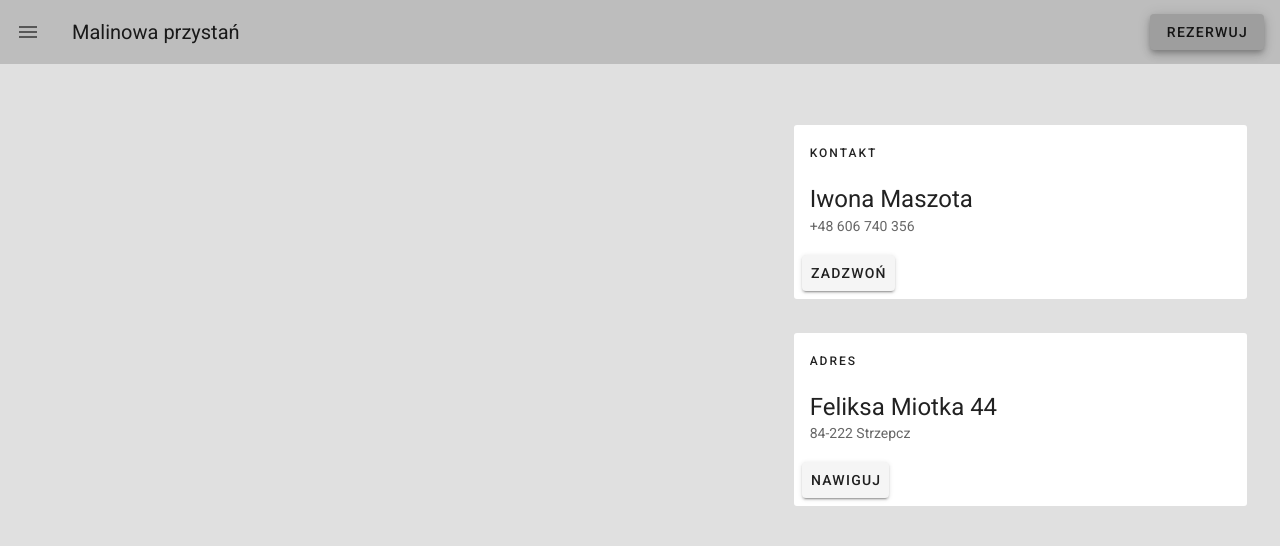
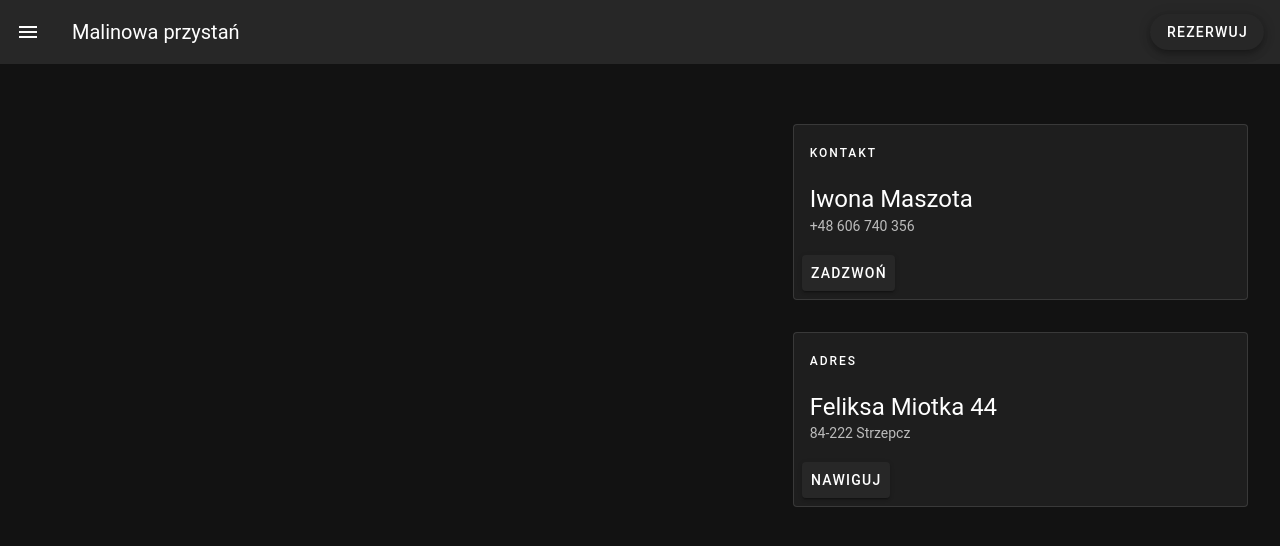
Before and after one commit to scrooch/malina, a Vue app: page /kontakt in a window 1280 px wide. Shown: the top 546 px of the page. Built offline with nearby package versions, Linux system fonts and the light colour scheme.

Commit message:
Add files via upload

```diff
--- a/public/index.html
+++ b/public/index.html
@@ -6,7 +6,7 @@
     <meta name="viewport" content="width=device-width,initial-scale=1.0">
     <link rel="icon" href="<%= BASE_URL %>raspberry.png">
     <title>Malinowa przystań</title>
-    <link rel="stylesheet" href="https://fonts.googleapis.com/css?family=Roboto:100,300,400,500,700,900">
+    <link href="https://fonts.googleapis.com/css?family=Fira+Sans:700|Merriweather&display=swap" rel="stylesheet">
     <link rel="stylesheet" href="https://cdn.jsdelivr.net/npm/@mdi/font@latest/css/materialdesignicons.min.css">
   </head>
   <body>
--- a/src/App.vue
+++ b/src/App.vue
@@ -1,31 +1,23 @@
 <template>
   <v-app id="inspire">
-    <v-app-bar app class="grey lighten-1" flat>
+    <v-app-bar app flat>
       <v-app-bar-nav-icon @click="drawer = !drawer"></v-app-bar-nav-icon>
       <v-toolbar-title>Malinowa przystań</v-toolbar-title>
       <v-spacer></v-spacer>
-      <v-btn class="grey" elevation="5" shaped @click.stop="dialog = true">
+      <v-btn elevation="5" text rounded @click.stop="dialog = true">
         Rezerwuj
       </v-btn>
-
       <v-dialog v-model="dialog" max-width="350">
         <v-card>
-          <v-card-title class="text-h5"> Rezerwacja </v-card-title>
+          <v-card-title> Rezerwacja </v-card-title>
 
           <v-card-text>
             Jeśli chcesz zarezerwować pobyt w malinowej przystani wbierz jendą z
             opcji:
           </v-card-text>
-
           <v-card-actions>
             <v-spacer></v-spacer>
-
-            <v-btn
-              color="green darken-1"
-              text
-              @click="dialog = false"
-              :to="'/kontakt'"
-            >
+            <v-btn text @click="dialog = false" :to="'/kontakt'">
               Kontakt (10% discount)
             </v-btn>
 
@@ -41,8 +33,8 @@
       </v-dialog>
     </v-app-bar>
     <v-navigation-drawer v-model="drawer" fixed temporary>
-      <v-container>
-        <v-card class="mx-auto" max-width="300" tile>
+      <v-layout fill-height column justify-space-between>
+        <v-container>
           <v-list dense>
             <v-subheader>Menu</v-subheader>
             <v-list-item-group v-model="selectedItem" color="primary">
@@ -56,10 +48,13 @@
               </v-list-item>
             </v-list-item-group>
           </v-list>
-        </v-card>
-      </v-container>
+        </v-container>
+        <v-btn elevation="5" @click="toggleTheme" text rounded
+          >Zmień motyw strony</v-btn
+        >
+      </v-layout>
     </v-navigation-drawer>
-    <v-main class="grey lighten-2">
+    <v-main>
       <router-view></router-view>
     </v-main>
   </v-app>
@@ -83,6 +78,9 @@ export default {
       window.location.href =
         "https://www.booking.com/hotel/pl/malinowa-przystan.pl.html?aid=397594;label=gog235jc-1DCAEoggI46AdIHlgDaLYBiAEBmAEeuAEXyAEM2AED6AEB-AECiAIBqAIDuAKi24eRBsACAdICJGYwNjFhNmJmLTViODUtNGExOS04ZjRmLTI3MTA1YWRlMjVjZtgCBOACAQ;sid=c2d80d131aa629e5721cdbec8a07f8b8;dist=0;group_adults=2;group_children=0;hapos=1;hpos=1;no_rooms=1;req_adults=2;req_children=0;room1=A%2CA;sb_price_type=total;sr_order=popularity;srepoch=1646390769;srpvid=ed3d4bb8752a023b;type=total;ucfs=1&#hotelTmpl";
     },
+    toggleTheme() {
+      this.$vuetify.theme.dark = !this.$vuetify.theme.dark;
+    },
   },
 };
 </script>
--- a/src/plugins/vuetify.js
+++ b/src/plugins/vuetify.js
@@ -3,4 +3,8 @@ import Vuetify from "vuetify/lib/framework";
 
 Vue.use(Vuetify);
 
-export default new Vuetify({});
+export default new Vuetify({
+  theme: {
+    dark: true,
+  },
+});
--- /dev/null
+++ b/src/scss/variables.scss
@@ -0,0 +1,2 @@
+$body-font-family: 'Fira Sans';
+$heading-font-family: 'Merriweather';
--- a/src/views/Home.vue
+++ b/src/views/Home.vue
@@ -12,7 +12,7 @@
       </v-col>
       <v-col align-self="center" sm="12" md="6">
         <v-card>
-          <v-card-text>
+          <v-card-text class="font-weight-bold">
             Obiekt Malinowa Przystań domek drewniany z ruską banią położony jest
             w miejscowości Strzepcz i oferuje prywatny basen, balkon oraz widok
             na jezioro. Obiekt oddalony jest o 46 km od miejscowści Chałupy. Na
--- a/src/views/contact.vue
+++ b/src/views/contact.vue
@@ -10,7 +10,7 @@
       />
     </v-col>
     <v-col sm="12" md="5">
-      <v-card class="mx-8 mt-15" outlined >
+      <v-card class="mx-8 mt-15" outlined>
         <v-list-item three-line>
           <v-list-item-content>
             <div class="text-overline mb-4">Kontakt</div>
```
